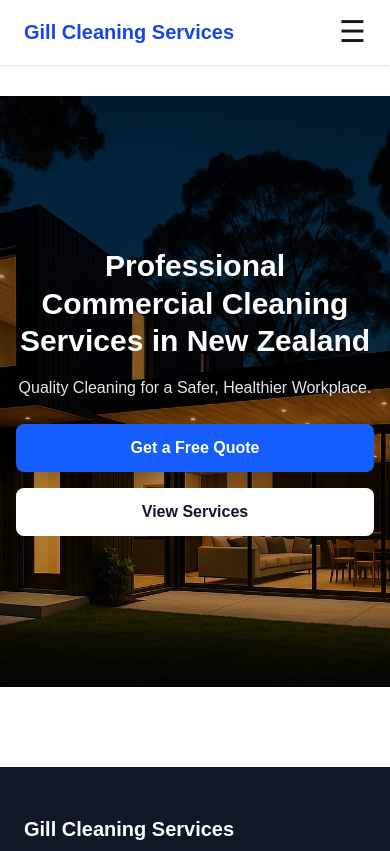
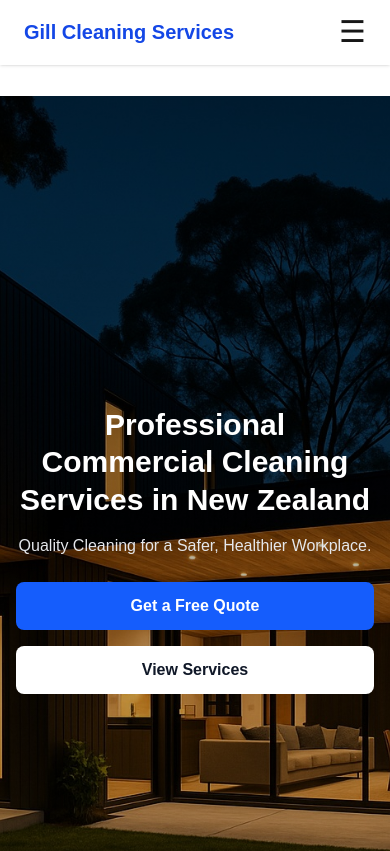
Before and after one commit to uddinmubeen70-hue/gill-cleaning-services-website, a Next.js app: page / in a window 390 px wide. Shown: the top 851 px of the page. Built offline with nearby package versions, Linux system fonts and the light colour scheme.

Commit message:
Final fix: mobile hero spacing for iPhone and Android

```diff
--- a/app/page.tsx
+++ b/app/page.tsx
@@ -1,6 +1,6 @@
 export default function HomePage() {
   return (
-    <div className="relative w-full min-h-[70vh] md:min-h-screen flex items-center justify-center text-center overflow-hidden">
+    <div className="relative w-full min-h-screen flex items-center justify-center text-center overflow-hidden">
 
       <img
         src="/home-bg.jpg"
@@ -10,7 +10,7 @@ export default function HomePage() {
 
       <div className="absolute inset-0 bg-gradient-to-b from-black/50 via-black/30 to-black/20"></div>
 
-      <div className="relative z-10 text-white px-4 max-w-4xl">
+      <div className="relative z-10 text-white px-4 max-w-4xl pt-16 md:pt-0">
         <h1 className="text-3xl sm:text-4xl md:text-6xl font-bold leading-tight">
           Professional Commercial Cleaning<br />Services in New Zealand
         </h1>
```
